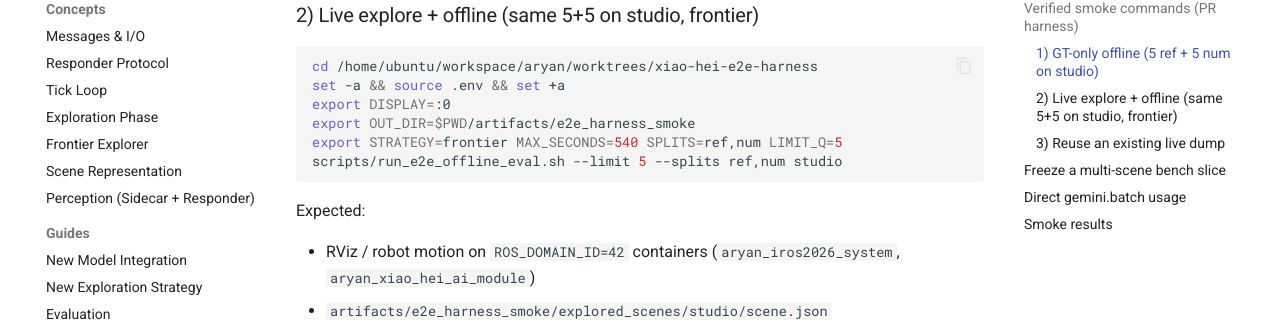
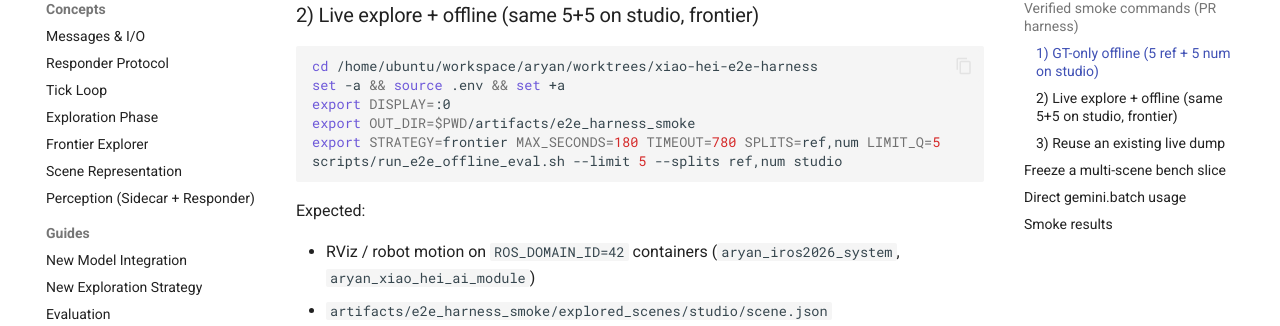
Before and after one commit to ginlov/xiao-hei-vln-cmu, an MkDocs documentation site: the page built from docs/guides/e2e-offline-eval.md, in a window 1280 px wide and 900 px high, scrolled down 1255 px. Shown: the part 127-453 px from the top of the window. Built offline with MkDocs 1.6.1 and Material for MkDocs 9.7.7, drawn with Linux system fonts in a browser that asks for light colours; comment, search, counter and statistics services are not loaded.

Commit message:
docs: match live smoke MAX_SECONDS=180 in e2e guide
Co-authored-by: Cursor <cursoragent@cursor.com>

````diff
--- a/docs/guides/e2e-offline-eval.md
+++ b/docs/guides/e2e-offline-eval.md
@@ -60,7 +60,7 @@ cd /home/ubuntu/workspace/aryan/worktrees/xiao-hei-e2e-harness
 set -a && source .env && set +a
 export DISPLAY=:0
 export OUT_DIR=$PWD/artifacts/e2e_harness_smoke
-export STRATEGY=frontier MAX_SECONDS=540 SPLITS=ref,num LIMIT_Q=5
+export STRATEGY=frontier MAX_SECONDS=180 TIMEOUT=780 SPLITS=ref,num LIMIT_Q=5
 scripts/run_e2e_offline_eval.sh --limit 5 --splits ref,num studio
 ```
 
````
